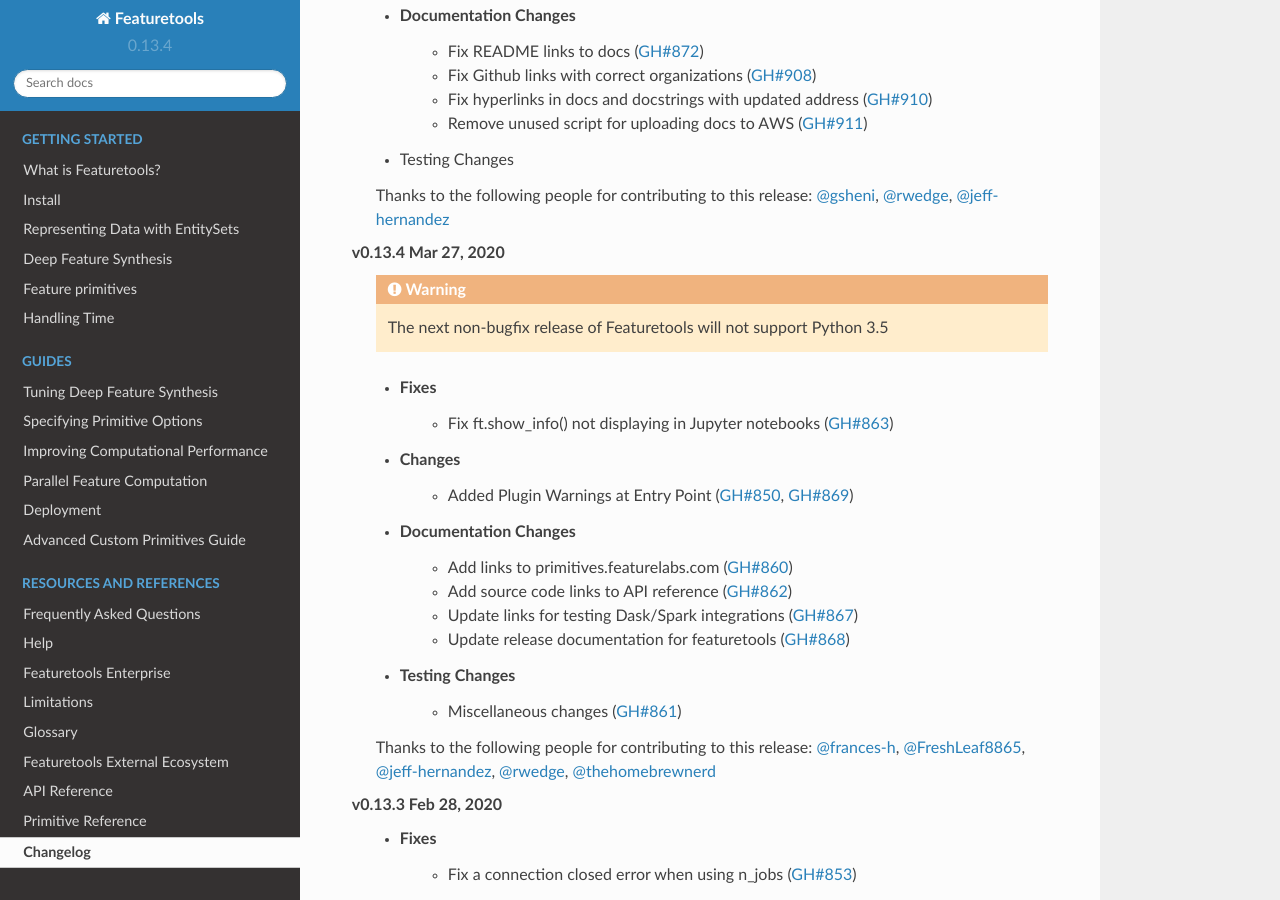
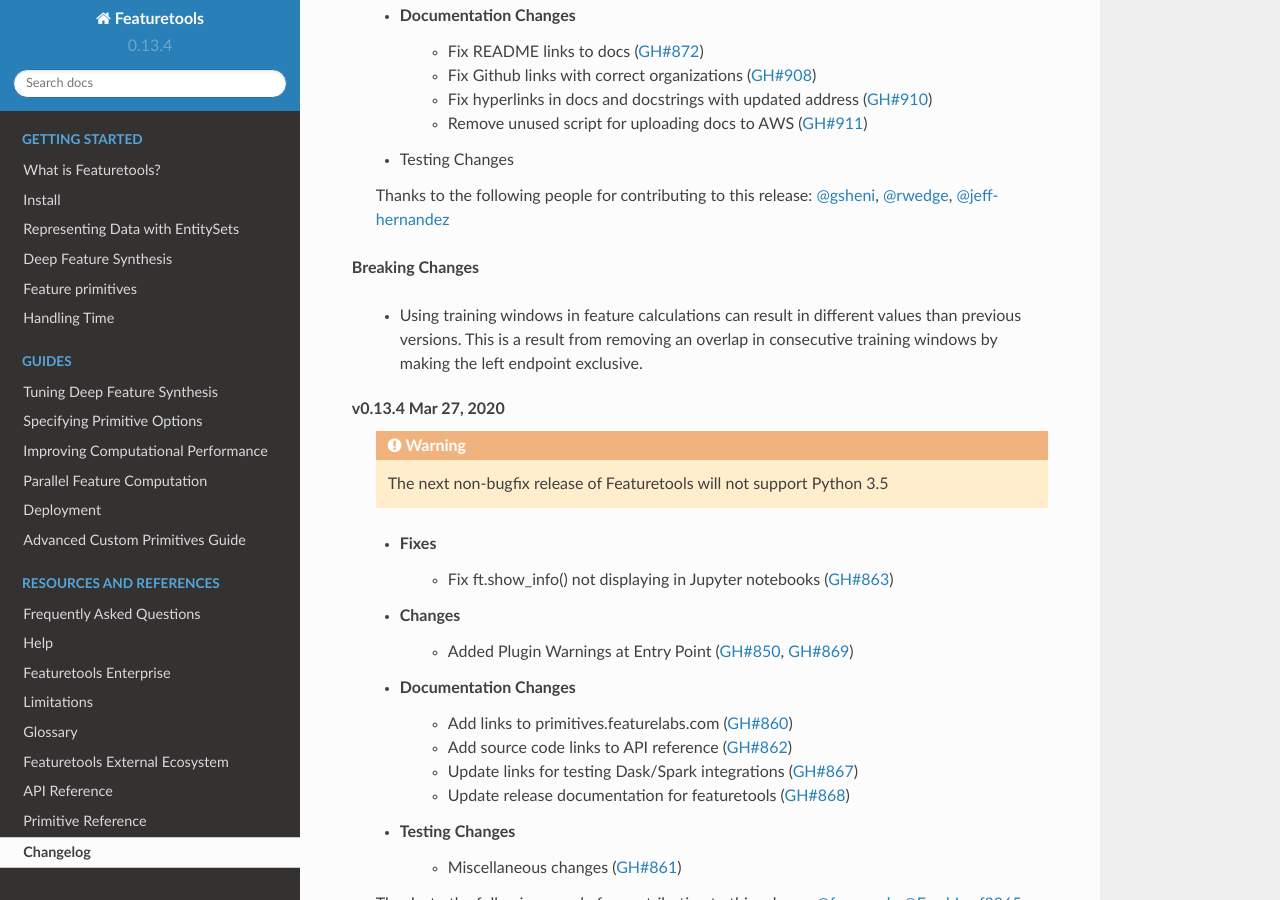
Before and after one commit to alteryx/featuretools, a Sphinx documentation site: the page built from docs/source/changelog.rst, in a window 1280 px wide and 900 px high, scrolled down 451 px. Built offline with Sphinx 7.4.7 and the Read the Docs theme 2.0.0, drawn with Linux system fonts in a browser that asks for light colours; pages that are not in the unit, such as notebooks, are missing from menus; comment, search, counter and statistics services are not loaded.

Commit message:
add breaking change

```diff
--- a/docs/source/changelog.rst
+++ b/docs/source/changelog.rst
@@ -20,6 +20,11 @@
 
     Thanks to the following people for contributing to this release:
     :user:`gsheni`, :user:`rwedge`, :user:`jeff-hernandez`
+
+**Breaking Changes**
+
+  * Using training windows in feature calculations can result in different values than previous versions.
+    This is a result from removing an overlap in consecutive training windows by making the left endpoint exclusive.
 
 **v0.13.4 Mar 27, 2020**
     .. warning::
```
